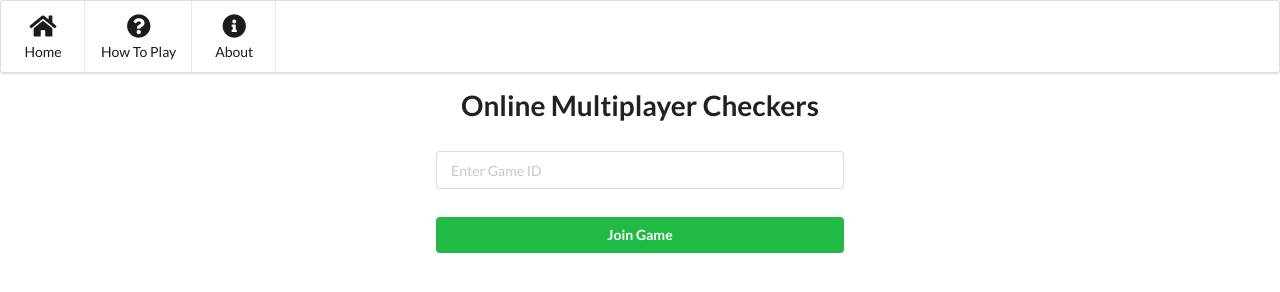
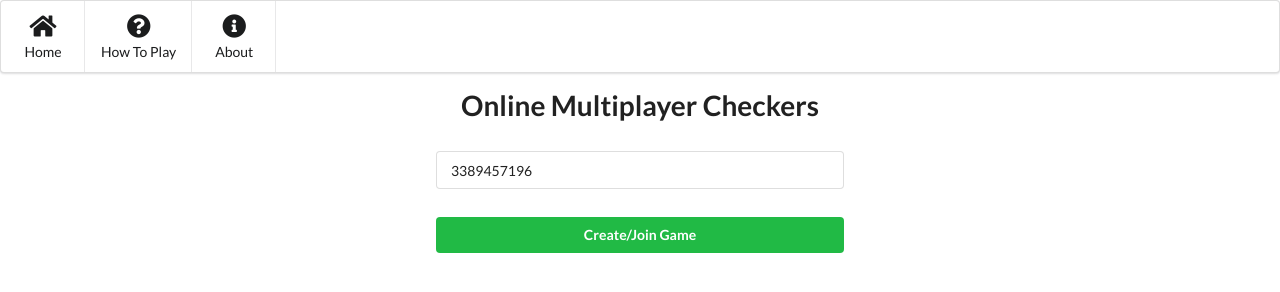
Before and after one commit to nsharifli/checkers, a website: page views/index.html in a window 1280 px wide. Drawn offline with nearby package versions, Linux system fonts and the light colour scheme.

Commit message:
random game id

```diff
--- a/views/index.html
+++ b/views/index.html
@@ -7,11 +7,11 @@
 		<link rel="stylesheet" href="/style/checkers.css">
 		<script>
 			function onload(){
-				var buttonJoinGame = document.getElementById("joinGame");
+				var buttonNewGame = document.getElementById("newGame");
 				var inputGameId = document.getElementById("gameId");
 				var aboutTab = document.getElementById("about");
 				var howToTab = document.getElementById("howto");
-				buttonJoinGame.addEventListener("click", function() {
+				buttonNewGame.addEventListener("click", function() {
 					var id = inputGameId.value.trim();
 					if (id.length != 0){
 						window.location = "/game/" + id;
@@ -38,6 +38,8 @@
 					}
 				});
 
+				gameId = Math.floor(Math.random() * 10000000000).toString();
+				document.getElementById("gameId").value = gameId;
 			}
 		</script>
 		<title>Checkers</title>
@@ -76,12 +78,11 @@
 
 				<div class = "three column centered row">
 					<div class = "column">
-					  	<div id="joinGame" class="ui positive fluid button">
-					  		Join Game
+					  	<div id="newGame" class="ui positive fluid button">
+					  		Create/Join Game
 						</div>
 					</div>
 				</div>
-			</div>
 		</div>
 
 
```
